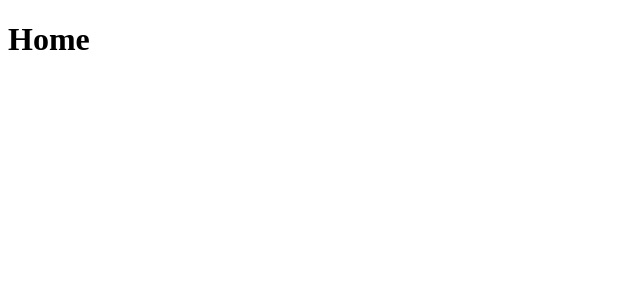
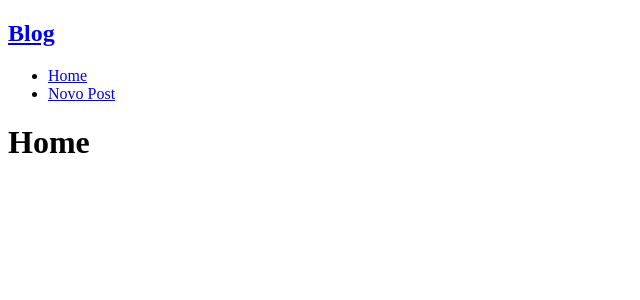
Before and after one commit to patricklohn/blog-react-js, a React (Vite) app: page / in a window 1280 px wide. Shown: the top 300 px of the page, without its empty margins (0-640 px from the left). Built offline with nearby package versions, Linux system fonts and the light colour scheme; a web font is replaced by a local one.

Commit message:
Criação de barra de navegação

```diff
--- a/src/App.jsx
+++ b/src/App.jsx
@@ -1,10 +1,12 @@
 import './App.css'
 import { Outlet } from 'react-router-dom'
+import NavBar from './components/NavBar'
 
 function App() {
 
   return (
         <div className='App'>
+          <NavBar/>
           <div className='container'>
             <Outlet/>
           </div>
--- /dev/null
+++ b/src/components/NavBar.jsx
@@ -0,0 +1,24 @@
+import React from 'react'
+import {Link} from 'react-router-dom'
+
+const NavBar = () => {
+  return (
+    <div>
+      <nav className="navbar">
+        <h2>
+            <Link to={`/`}>Blog</Link>
+        </h2>
+        <ul>
+            <li>
+                <Link to={`/`}>Home</Link>
+            </li>
+            <li>
+                <Link to={`/new`} className='new-btn'>Novo Post</Link>
+            </li>
+        </ul>
+      </nav>
+    </div>
+  )
+}
+
+export default NavBar
```
